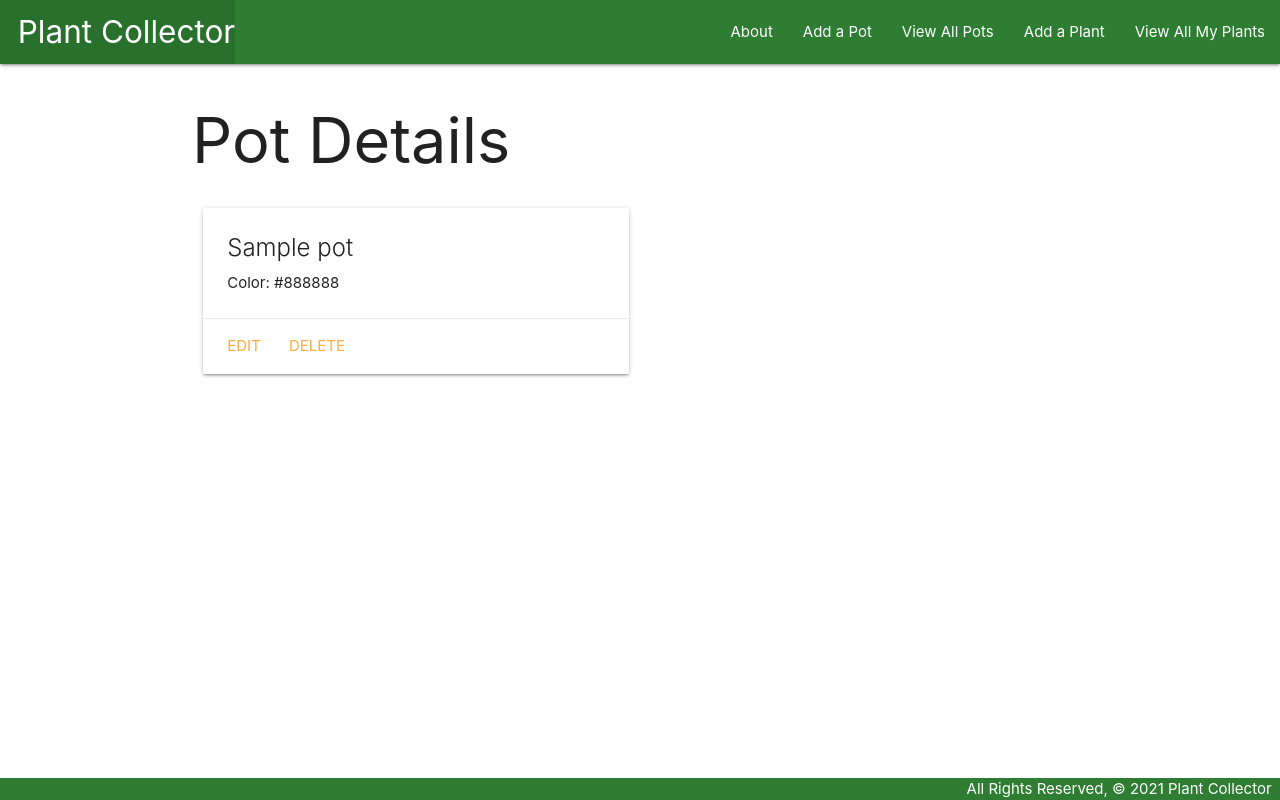
After one commit to rohitgj169/item_collector, a Django app: page /pots/1/ in a window 1280 px wide. The commit adds this page. Run offline with Django 3.2, Linux system fonts and the light colour scheme; tables that the repository leaves empty hold one stand-in row (values such as "Sample post").

Commit message:
add pot model

```diff
--- a/itemcollector/main_app/admin.py
+++ b/itemcollector/main_app/admin.py
@@ -1,7 +1,8 @@
 from django.contrib import admin
-from .models import Fertilizer, Plant
+from .models import Fertilizer, Plant, Pot
 
 # Register your models here.
 
 admin.site.register(Plant)
 admin.site.register(Fertilizer)
+admin.site.register(Pot)
--- a/itemcollector/main_app/models.py
+++ b/itemcollector/main_app/models.py
@@ -7,11 +7,21 @@ TYPES = (
     ('A', 'Soil Conditioner'),
     ('B', 'Stage 1 - Nitro'),
     ('C', 'Stage 2 - Grow'),
-    ('D', 'Stage 3 = Bloom')
+    ('D', 'Stage 3 - Bloom')
 )
 
 class DateInput(forms.DateInput):
     input_type = 'date'
+
+class Pot(models.Model):
+    name = models.CharField(max_length = 100)
+    color = models.CharField(max_length = 20)
+
+    def __str__(self):
+        return self.name
+
+    def get_absolute_url(self):
+        return reverse('pot_detail', kwargs = {'pk' : self.id})
 
 class Plant(models.Model):
     alias= models.CharField(max_length=100)
@@ -23,6 +33,7 @@ class Plant(models.Model):
     humidity = models.CharField(max_length=100)
     water_interval = models.IntegerField()
     date_watered = models.DateField()
+    pots = models.ManyToManyField(Pot)
 
     def __str__(self):
         return self.name
@@ -58,3 +69,6 @@ class Fertilizer(models.Model):
 
     def __str__(self):
         return f"Add {self.get_type_display()} on {self.date}"
+
+    class Meta:
+        ordering = ['-date']
--- a/itemcollector/main_app/templates/base.html
+++ b/itemcollector/main_app/templates/base.html
@@ -20,6 +20,8 @@
         </ul>
         <ul class="right">
           <li><a href="{% url 'about' %}">About</a></li>
+          <li><a href="">Add a Pot</a></li>
+          <li><a href="{% url 'pots_index' %}">View All Pots</a></li>
           <li><a href="{% url 'plants_create' %}">Add a Plant</a></li>
           <li><a href="{% url 'index' %}">View All My Plants</a></li>
         </ul>
--- /dev/null
+++ b/itemcollector/main_app/templates/main_app/pot_detail.html
@@ -0,0 +1,20 @@
+{% extends 'base.html' %}
+{% block content %}
+
+<h1>Pot Details</h1>
+
+<div class="row">
+  <div class="col s6 col-offset-3">
+    <div class="card">
+      <div class="card-content">
+        <span class="card-title">{{ pot.name }}</span>
+        <p>Color: {{ pot.color }}</p>
+      </div>
+      <div class="card-action">
+        <a href="{% url 'pots_update' pot.id %}">Edit</a>
+        <a href="{% url 'pots_delete' pot.id %}">Delete</a>
+      </div>
+    </div>
+  </div>
+</div>
+{% endblock %}
--- a/itemcollector/main_app/templates/plants/detail.html
+++ b/itemcollector/main_app/templates/plants/detail.html
@@ -48,7 +48,7 @@
 <script>
   let dateEl = document.getElementById('id_date');
   M.Datepicker.init(dateEl, {
-    format: 'mm-dd-yyyy',
+    format: 'yyyy-mm-dd',
     defaultDate: new Date(),
     setDefaultDate: true,
     autoClose: true
--- a/itemcollector/main_app/urls.py
+++ b/itemcollector/main_app/urls.py
@@ -10,4 +10,6 @@ urlpatterns = [
     path('plants/<int:pk>/update/', views.PlantUpdate.as_view(), name = 'plants_update'),
     path('plants/<int:pk>/delete/', views.PlantDelete.as_view(), name = 'plants_delete'),
     path('plants/<int:plant_id>/add_fertilizer', views.add_fertilizer, name = 'add_fertilizer'),
+    path('pots/', views.PotList.as_view(), name = 'pots_index'),
+    path('pots/<int:pk>/', views.PotDetail.as_view(), name = 'pots_detail'),
 ]
--- a/itemcollector/main_app/views.py
+++ b/itemcollector/main_app/views.py
@@ -1,7 +1,7 @@
 from datetime import date
 from django.shortcuts import render, redirect
-from django.views.generic import CreateView, UpdateView, DeleteView
-from .models import Fertilizer, Plant, PlantForm, PlantEditForm
+from django.views.generic import CreateView, UpdateView, DeleteView, ListView, DetailView
+from .models import Plant, PlantForm, PlantEditForm, Pot
 from .forms import FertilizerForm
 
 # Create your views here.
@@ -46,3 +46,21 @@ class PlantUpdate(UpdateView):
 class PlantDelete(DeleteView):
     model = Plant
     success_url = '/plants/'
+
+class PotList(ListView):
+  model = Pot
+
+class PotDetail(DetailView):
+  model = Pot
+
+class PotCreate(CreateView):
+  model = Pot
+  fields = '__all__'
+
+class PotUpdate(UpdateView):
+  model = Pot
+  fields = ['name', 'color']
+
+class PotDelete(DeleteView):
+  model = Pot
+  success_url = '/pots/'
```
Also changed, not shown: itemcollector/main_app/templates/main_app/plant_confirm_delete.html (+4 -4 lines), itemcollector/main_app/templates/main_app/plant_form.html (+5 -5 lines), itemcollector/main_app/templates/main_app/pot_confirm_delete.html (added, +15 -0 lines), itemcollector/main_app/templates/main_app/pot_form.html (added, +19 -0 lines), itemcollector/main_app/templates/main_app/pot_list.html (added, +17 -0 lines), itemcollector/main_app/migrations/0011_auto_20210519_1716.py (added).
